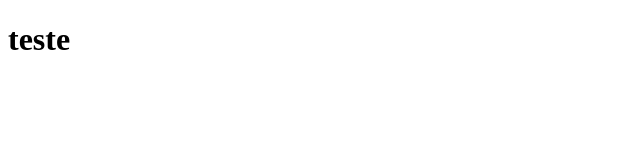
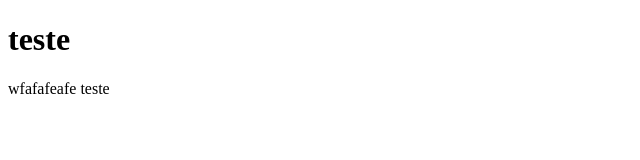
Before and after one commit to MorgadoRod/teste02, a plain HTML site: page index.html in a window 1280 px wide. Shown: the whole page, without its empty margins (0-640 px from the left). Drawn offline with Linux system fonts and the light colour scheme.

Commit message:
teste commit

```diff
--- a/index.html
+++ b/index.html
@@ -8,5 +8,7 @@
 </head>
 <body>
     <h1>teste</h1>
+    wfafafeafe
+    teste
 </body>
 </html>
```
